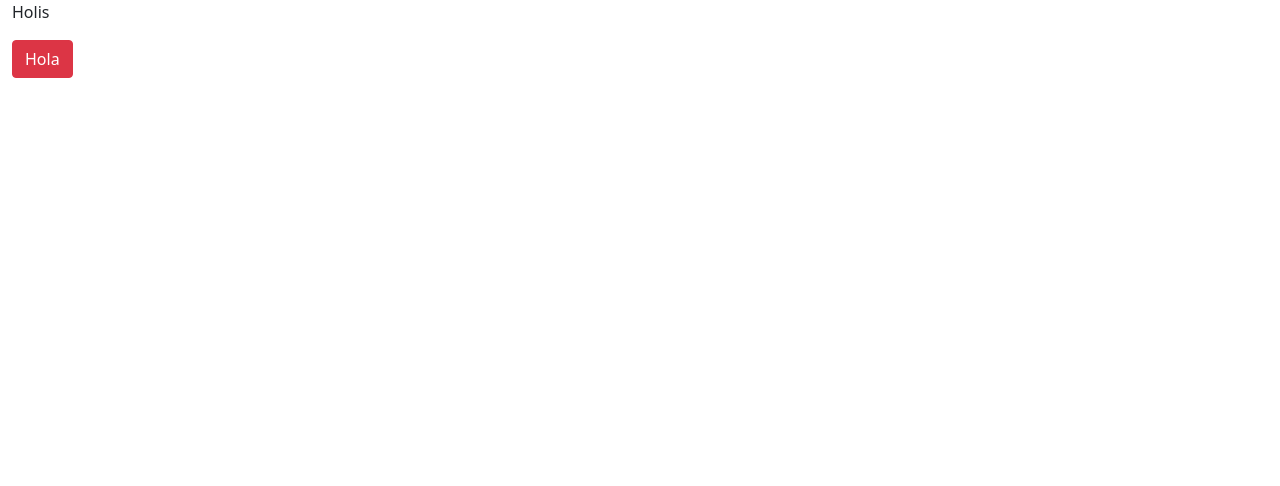
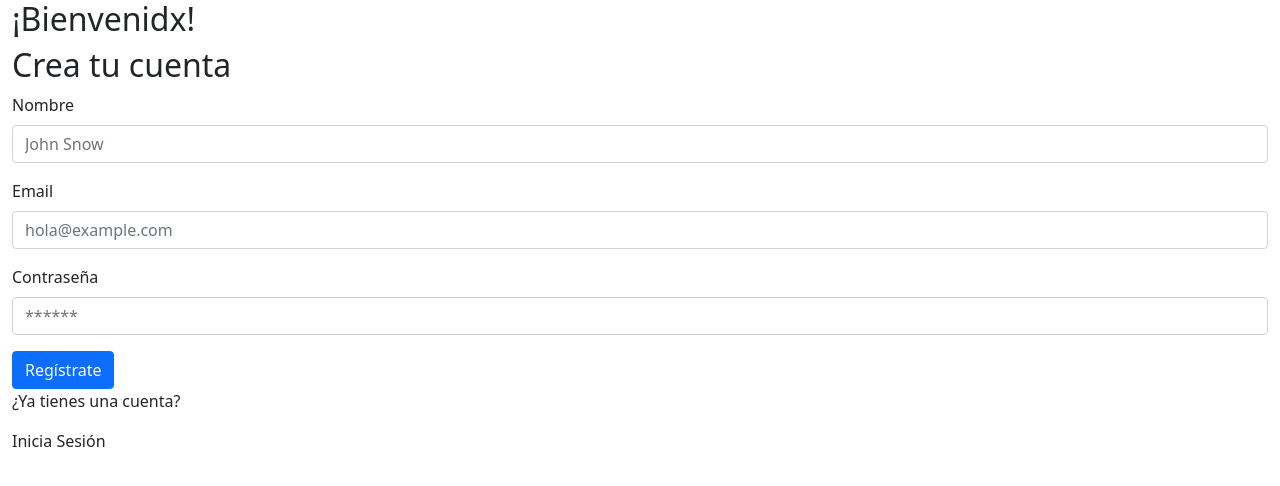
Before and after one commit to astridtimana/chat-app-client, a React (Create React App) app: page /sign-up in a window 1280 px wide. Shown: the top 486 px of the page. Built offline with nearby package versions, Linux system fonts and the light colour scheme.

Commit message:
authContext & router

```diff
--- a/package.json
+++ b/package.json
@@ -10,10 +10,12 @@
     "@types/node": "^16.10.2",
     "@types/react": "^17.0.27",
     "@types/react-dom": "^17.0.9",
+    "@types/react-router-dom": "^5.3.0",
     "bootstrap": "^5.1.1",
     "react": "^17.0.2",
     "react-bootstrap": "^2.0.0-rc.0",
     "react-dom": "^17.0.2",
+    "react-router-dom": "^5.3.0",
     "react-scripts": "4.0.3",
     "typescript": "^4.4.3",
     "web-vitals": "^1.1.2"
--- a/src/App.tsx
+++ /dev/null
@@ -1,12 +0,0 @@
-import { Container, Button } from "react-bootstrap";
-
-function App() {
-  return (
-    <Container fluid>
-      <p>Holis</p>
-      <Button variant="danger">Hola</Button>
-    </Container>
-  );
-}
-
-export default App;
--- a/src/index.tsx
+++ b/src/index.tsx
@@ -2,11 +2,11 @@ import React from 'react';
 import ReactDOM from 'react-dom';
 import './index.css';
 import 'bootstrap/dist/css/bootstrap.min.css';
-import App from './App';
+import AppRouter from './router/AppRouter';
 
 ReactDOM.render(
   <React.StrictMode>
-    <App />
+    <AppRouter />
   </React.StrictMode>,
   document.getElementById('root')
 );
--- /dev/null
+++ b/src/router/AppRouter.jsx
@@ -0,0 +1,19 @@
+import {BrowserRouter as Router, Route, Switch} from 'react-router-dom';
+import Dashboard from '../views/Dashboard';
+import { Login } from '../views/Login';
+import { Register } from '../views/Register';
+
+function AppRouter() {
+
+    return (
+      <Router>
+        <Switch>
+          <Route exact path='/' component={Dashboard}></Route>
+          <Route path='/login' component={Login}></Route>
+          <Route path='/sign-up' component={Register}></Route>
+        </Switch>
+      </Router>
+    );
+}
+
+export default AppRouter;
--- /dev/null
+++ b/src/views/Dashboard.jsx
@@ -0,0 +1,9 @@
+import React from 'react';
+
+export default function Dashboard() {
+    return (
+        <div>
+            <p>Dashboard</p>
+        </div>
+    )
+}
--- a/src/views/Login.tsx
+++ b/src/views/Login.tsx
@@ -1,9 +1,28 @@
-import React from 'react'
+import { Container, Form , Button} from 'react-bootstrap';
 
-export const login = () => {
+export const Login = () => {
   return (
-    <div>
-      <p>hola</p>
-    </div>
+    <Container fluid>
+      <h2>¡Bienvenidx!</h2>
+      <h2>Ingresa a tu cuenta</h2>
+      <Form>
+        <Form.Group className="mb-3" controlId="formBasicEmail">
+          <Form.Label>Email</Form.Label>
+          <Form.Control type="email" placeholder="hola@example.com" />
+        </Form.Group>
+
+        <Form.Group className="mb-3" controlId="formBasicPassword">
+          <Form.Label>Contraseña</Form.Label>
+          <Form.Control type="password" placeholder="******" />
+        </Form.Group>
+        <Button variant="primary" type="submit">
+          Ingresar
+        </Button>
+      </Form>
+
+      <p>¿No tienes una cuenta?</p>
+      <a>Regístrate</a>
+
+    </Container>
   )
 }
--- a/src/views/Register.tsx
+++ b/src/views/Register.tsx
@@ -1,9 +1,35 @@
 import React from 'react'
+import { Container, Form, Button } from 'react-bootstrap'
 
-export const register = () => {
+export const Register = () => {
   return (
-    <div>
+    <Container fluid>
+      <h2>¡Bienvenidx!</h2>
+      <h2>Crea tu cuenta</h2>
 
-    </div>
+      <Form>
+        <Form.Group className="mb-3" controlId="name">
+          <Form.Label>Nombre</Form.Label>
+          <Form.Control type="text" placeholder="John Snow" />
+        </Form.Group>
+
+        <Form.Group className="mb-3" controlId="formBasicEmail">
+          <Form.Label>Email</Form.Label>
+          <Form.Control type="email" placeholder="hola@example.com" />
+        </Form.Group>
+
+        <Form.Group className="mb-3" controlId="formBasicPassword">
+          <Form.Label>Contraseña</Form.Label>
+          <Form.Control type="password" placeholder="******" />
+        </Form.Group>
+        <Button variant="primary" type="submit">
+          Regístrate
+        </Button>
+      </Form>
+
+      <p>¿Ya tienes una cuenta?</p>
+      <a>Inicia Sesión</a>
+
+    </Container>
   )
 }
```
Also changed, not shown: src/contexts/AuthContext.jsx (added, +36 -0 lines), src/router/PrivateRoute.jsx (added, +16 -0 lines), src/styles/custom.scss (line endings or trailing spaces), 1 other file (tests, documents, lock files or other folders).
